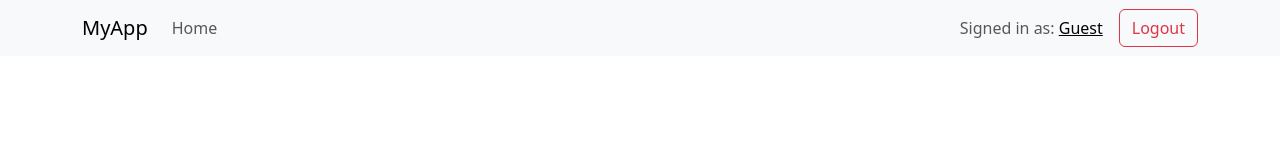
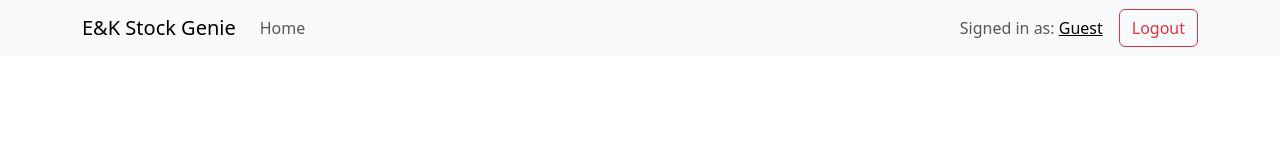
Before and after one commit to Sund3ath/stock-management, a React (Vite) app: page /home in a window 1280 px wide. Shown: the top 160 px of the page. Built offline with nearby package versions, Linux system fonts and the light colour scheme; no server answers; sample sign-in values are in the browser's storage.

Commit message:
fix background

```diff
--- a/src/auth-pages/Login.tsx
+++ b/src/auth-pages/Login.tsx
@@ -5,7 +5,7 @@ import { LOGIN } from '../query/queries';
 import { Form, Button, Container, Row, Col, Alert } from 'react-bootstrap';
 import { Link, useNavigate } from 'react-router-dom';
 import { useAuth } from '../context/AuthContext';
-import '../index.css'; // Ensure this is imported to apply global styles
+import '../index.css'; // Ensure this is imported to apply the background
 
 interface LoginResponse {
   login: {
@@ -35,7 +35,7 @@ const Login: React.FC = () => {
   };
 
   return (
-    <div className="animated-background">
+    <div className="background">
       <Container fluid className="d-flex align-items-center justify-content-center vh-100 login-container">
         <Row className="w-100">
           <Col md={{ span: 4, offset: 4 }}>
--- a/src/components/Navbar.tsx
+++ b/src/components/Navbar.tsx
@@ -16,7 +16,7 @@ const NavigationBar: React.FC = () => {
   return (
     <Navbar bg="light" expand="lg">
       <Container>
-        <Navbar.Brand href="/home">MyApp</Navbar.Brand>
+        <Navbar.Brand href="/home">E&K Stock Genie</Navbar.Brand>
         <Navbar.Toggle aria-controls="basic-navbar-nav" />
         <Navbar.Collapse id="basic-navbar-nav">
           <Nav className="me-auto">
--- a/src/index.css
+++ b/src/index.css
@@ -1,4 +1,5 @@
-html, body, #root {
+/* src/auth-pages/login.css */
+body, html {
   height: 100%;
   margin: 0;
   padding: 0;
@@ -10,7 +11,7 @@ html, body, #root {
 }
 
 .login-card {
-  background: #fff;
+  background: rgba(255, 255, 255, 1);
   border-radius: 8px;
   padding: 2rem;
   box-shadow: 0 4px 8px rgba(0, 0, 0, 0.1);
```
